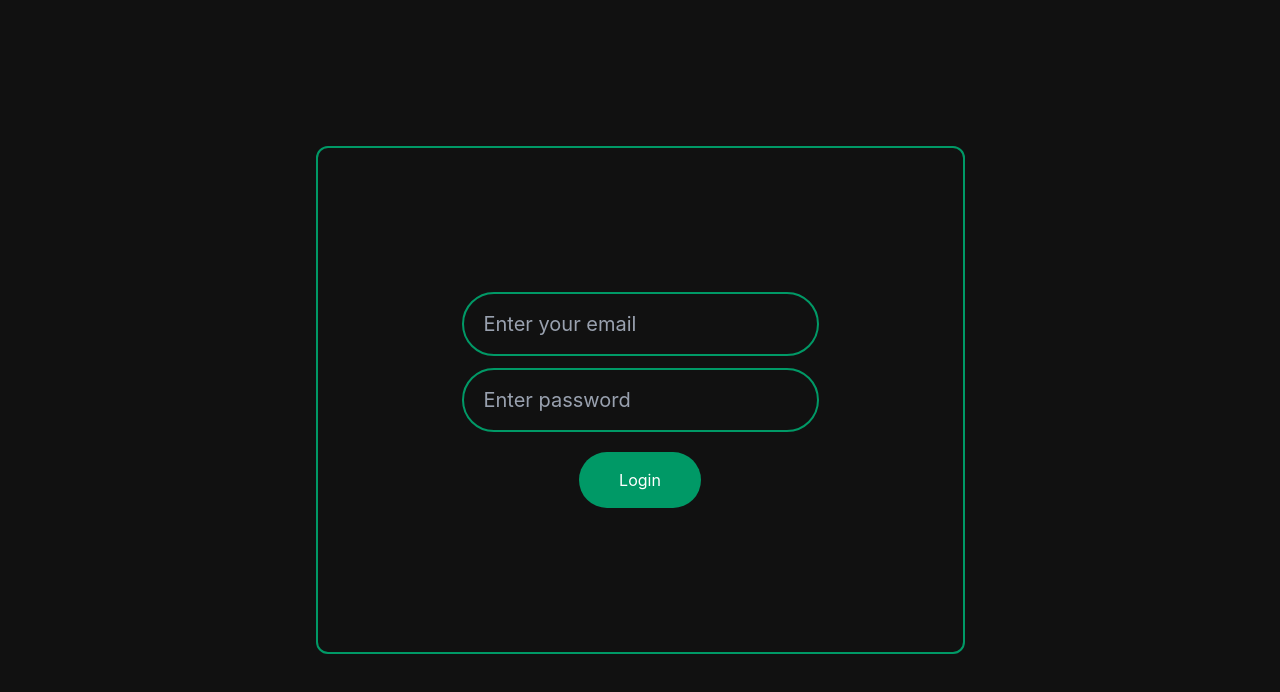
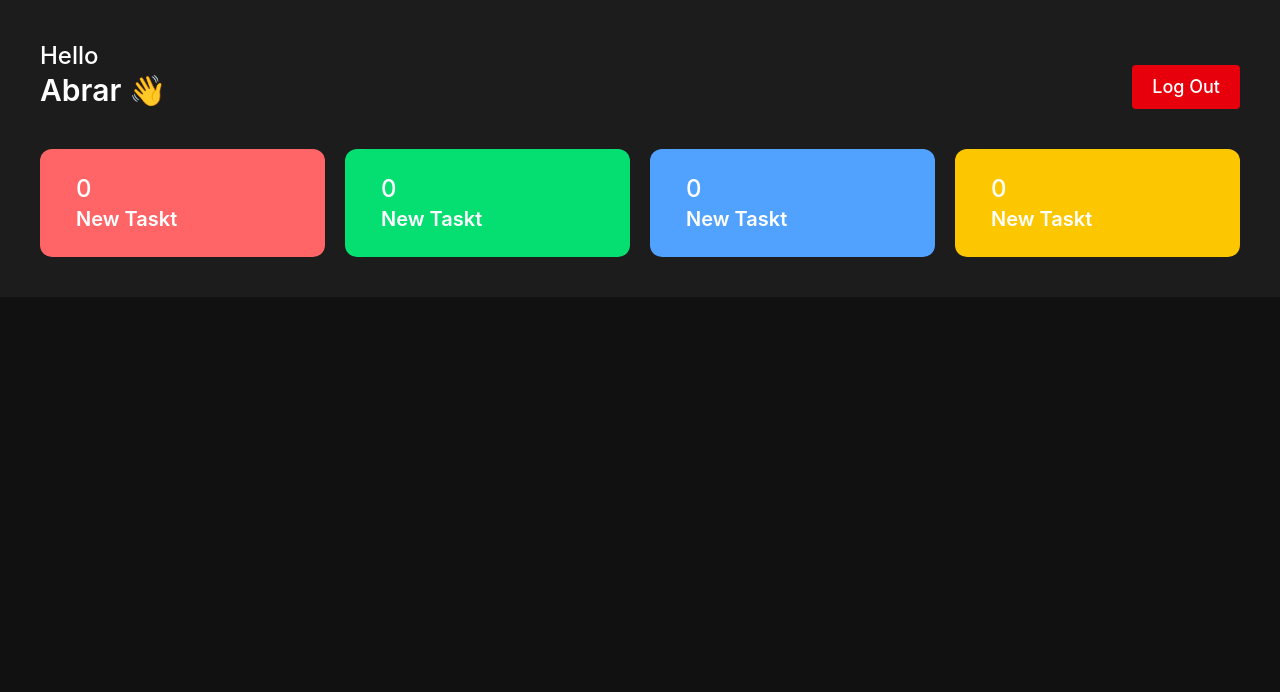
Before and after one commit to abrar-khan-developer/Employee-management-system, a React (Vite) app: page / in a window 1280 px wide. Shown: the top 692 px of the page. Built offline with nearby package versions, Linux system fonts and the light colour scheme.

Commit message:
Login form component is completed and  EmployeeDashoard component is in progress

```diff
--- a/src/App.jsx
+++ b/src/App.jsx
@@ -1,11 +1,13 @@
 import React from 'react'
 import './index.css'
-import Login from './commponent/Auth/Login'
+import EmployeeDashboard from './commponent/Dashboard/EmployeeDashboard'
+// import Login from './commponent/Auth/Login'
 
 function App() {
   return (
     <>
-      <Login />
+      {/* <Login /> */}
+      <EmployeeDashboard />
     </>
   )
 }
--- a/src/commponent/Dashboard/EmployeeDashboard.jsx
+++ b/src/commponent/Dashboard/EmployeeDashboard.jsx
@@ -0,0 +1,16 @@
+import React from 'react'
+import Header from '../others/Header'
+import TaskListNumber from '../others/TaskListNumber'
+
+function EmployeeDashboard() {
+  return (
+    <div className='p-10 bg-[#1c1c1c] text-white'>
+
+        <Header />
+        <TaskListNumber />
+
+    </div>
+  )
+}
+
+export default EmployeeDashboard
--- /dev/null
+++ b/src/commponent/others/Header.jsx
@@ -0,0 +1,12 @@
+import React from 'react'
+
+function Header() {
+  return (
+    <div className = "flex items-end justify-between ">
+      <h1 className="text-2xl font-medium">Hello <br /> <span className = "text-3xl font-semibold">Abrar 👋</span>  </h1>
+      <button className='bg-red-600 text-lg font-medium rounded-sm text-white px-5 py-2'>Log Out</button>
+    </div>
+  )
+}
+
+export default Header
--- /dev/null
+++ b/src/commponent/others/TaskListNumber.jsx
@@ -0,0 +1,26 @@
+import React from 'react'
+
+function TaskListNumber() {
+  return (
+    <div className='flex justify-between gap-5 mt-10'>
+      <div className="py-6 px-9 rounded-xl w-[45%] bg-red-400">
+            <h2 className = "text-2xl font-medium">0</h2>
+            <h3 className = "text-xl font-semibold">New Taskt</h3>
+      </div>
+      <div className="py-6 px-9 rounded-xl w-[45%] bg-green-400">
+            <h2 className = "text-2xl font-medium">0</h2>
+            <h3 className = "text-xl font-semibold">New Taskt</h3>
+      </div>
+      <div className="py-6 px-9 rounded-xl w-[45%] bg-blue-400">
+            <h2 className = "text-2xl font-medium">0</h2>
+            <h3 className = "text-xl font-semibold">New Taskt</h3>
+      </div>
+      <div className="py-6 px-9 rounded-xl w-[45%] bg-yellow-400">
+            <h2 className = "text-2xl font-medium">0</h2>
+            <h3 className = "text-xl font-semibold">New Taskt</h3>
+      </div>
+    </div>
+  )
+}
+
+export default TaskListNumber
```
